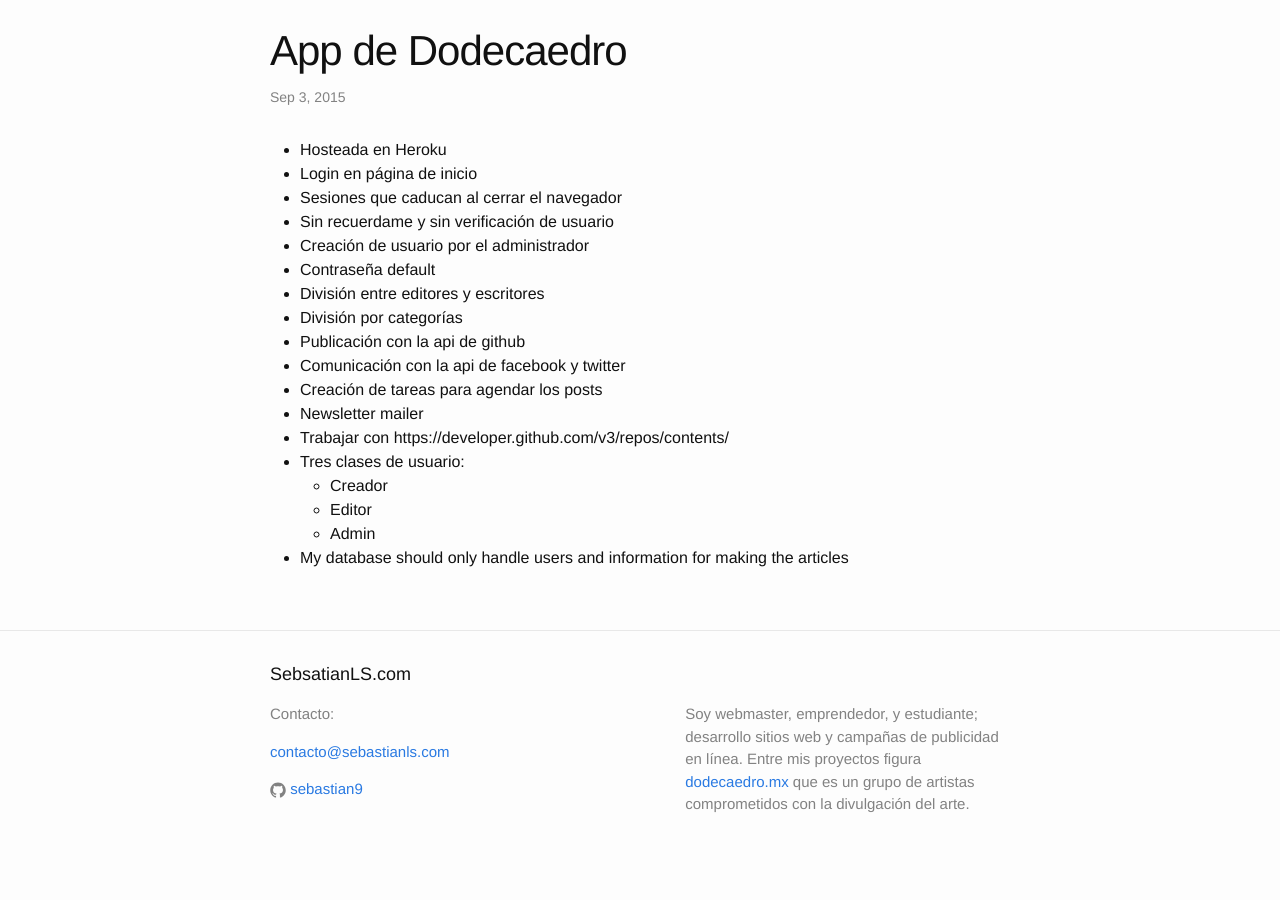
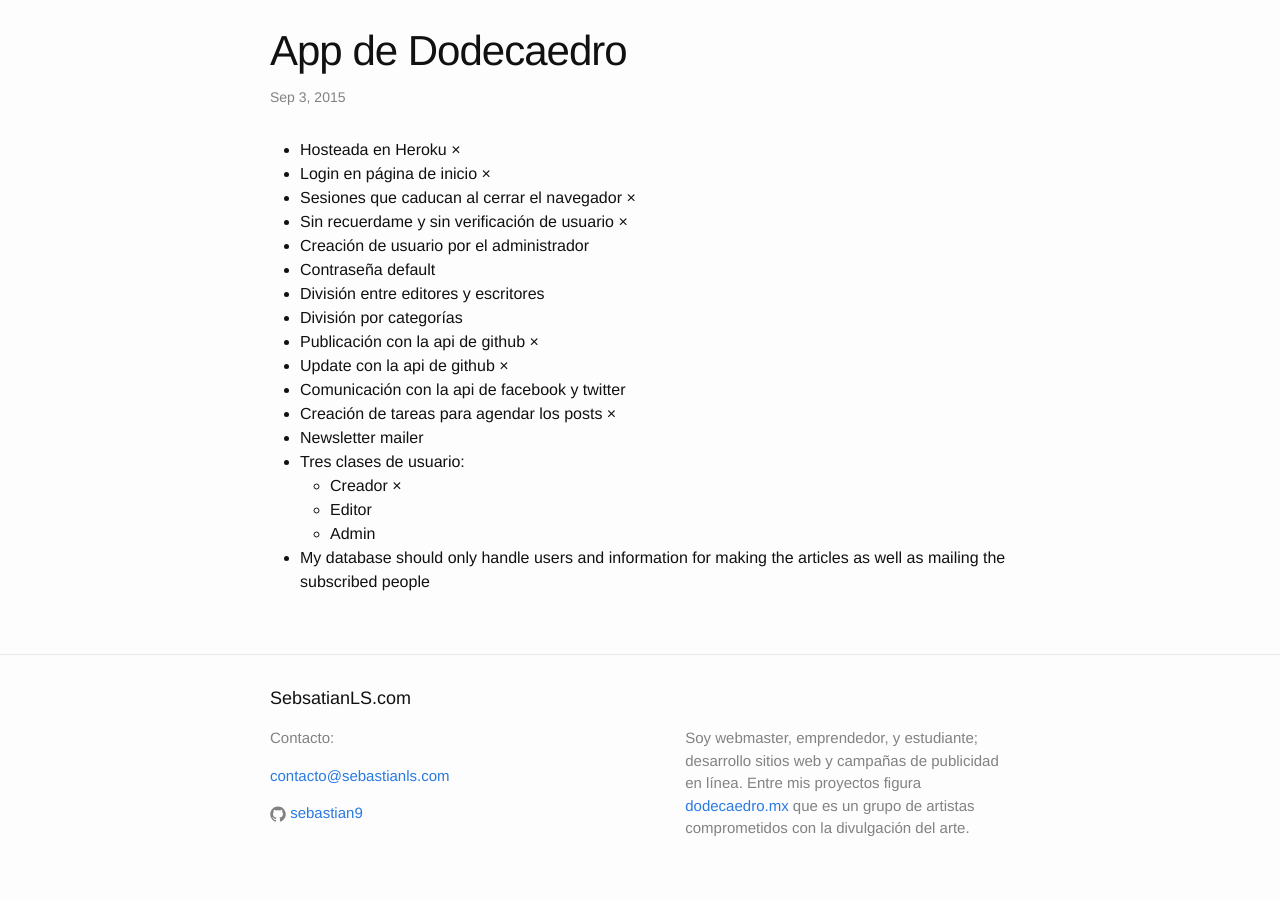
Before and after one commit to sebastian9/proyectos, a Jekyll site: the page built from _posts/2015-09-03-dodecaedro-app.markdown, in a window 1280 px wide. Shown: the part 100-1000 px from the top of the page. Built offline with Jekyll 4.4.1, drawn with Linux system fonts in a browser that asks for light colours; before the commit the page ends 976 px from its top, so only the background shows below that.

Commit message:
Update 2015-09-03-dodecaedro-app.markdown

```diff
--- a/_posts/2015-09-03-dodecaedro-app.markdown
+++ b/_posts/2015-09-03-dodecaedro-app.markdown
@@ -3,21 +3,21 @@
 title: App de Dodecaedro
 ---
 
-+ Hosteada en Heroku
-+ Login en página de inicio
-+ Sesiones que caducan al cerrar el navegador
-+ Sin recuerdame y sin verificación de usuario
++ Hosteada en Heroku &times;
++ Login en página de inicio &times;
++ Sesiones que caducan al cerrar el navegador &times;
++ Sin recuerdame y sin verificación de usuario &times;
 + Creación de usuario por el administrador
 + Contraseña default
 + División entre editores y escritores
 + División por categorías
-+ Publicación con la api de github
++ Publicación con la api de github &times;
++ Update con la api de github &times;
 + Comunicación con la api de facebook y twitter
-+ Creación de tareas para agendar los posts
++ Creación de tareas para agendar los posts &times;
 + Newsletter mailer
-+ Trabajar con https://developer.github.com/v3/repos/contents/
 + Tres clases de usuario:
-	+ Creador
+	+ Creador &times;
 	+ Editor
 	+ Admin
-+ My database should only handle users and information for making the articles
++ My database should only handle users and information for making the articles as well as mailing the subscribed people
```
